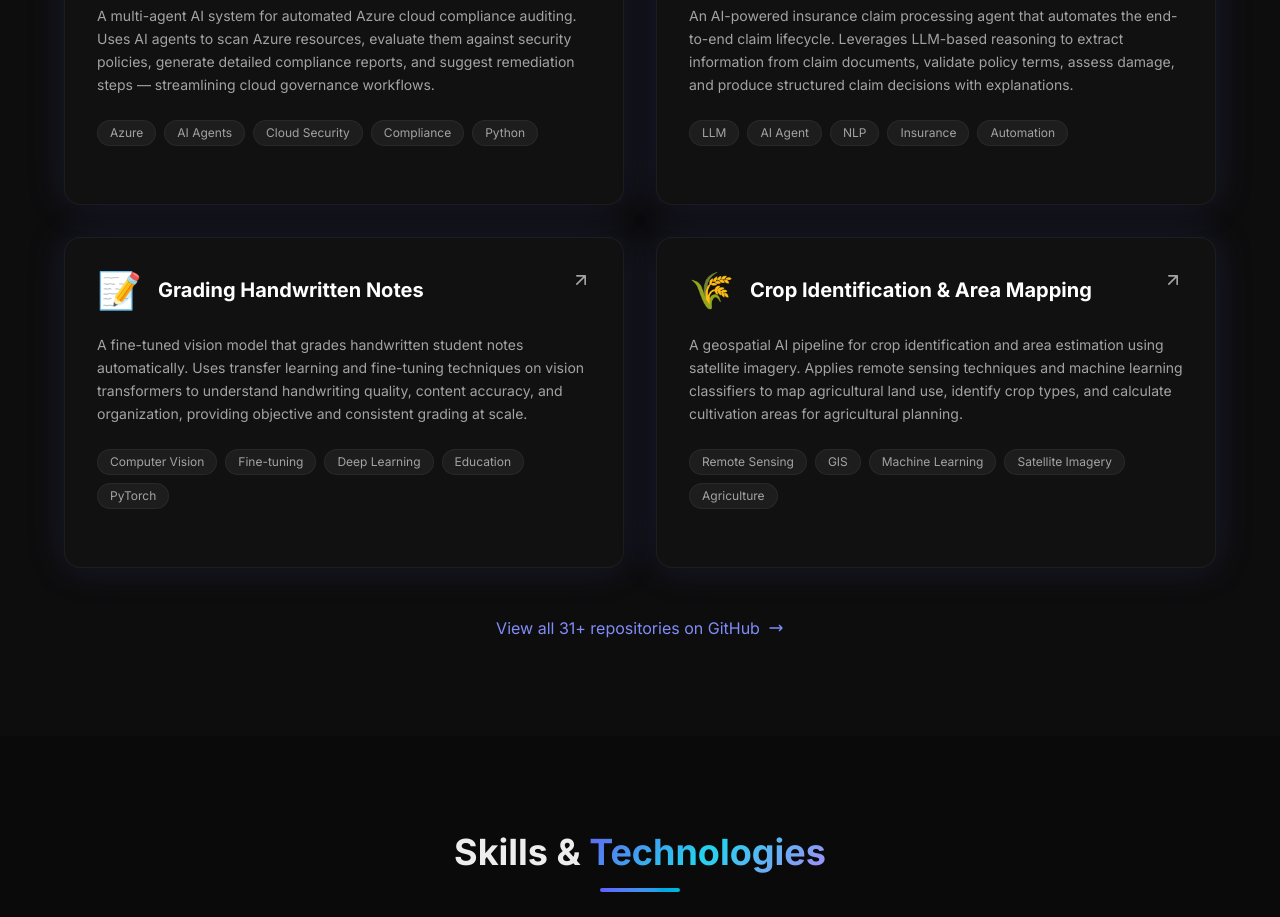
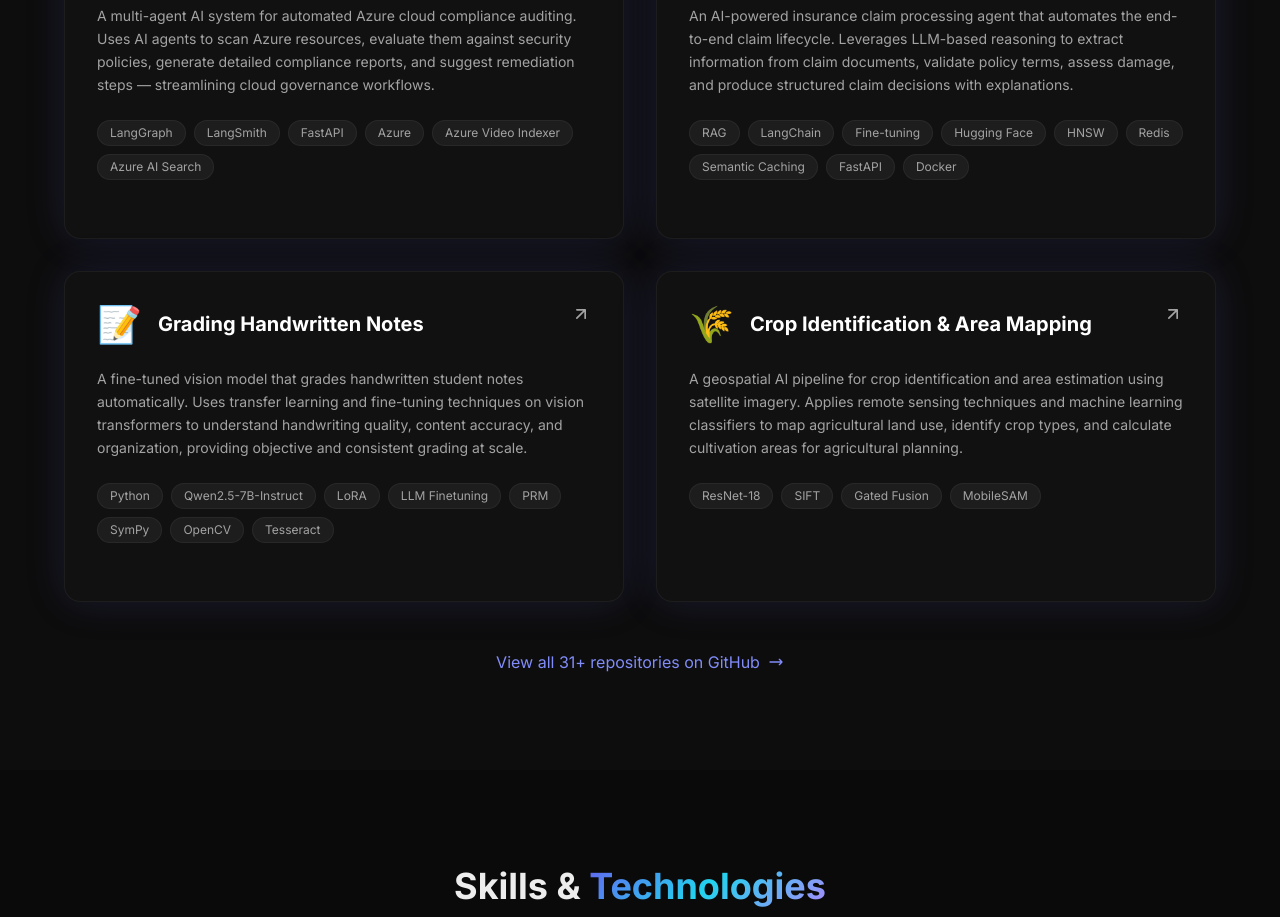
Before and after one commit to Shaurya23102/Portfolio, a Next.js app: page / in a window 1280 px wide. Shown: the part 1920-2837 px from the top of the page. Built offline with nearby package versions, Linux system fonts and the light colour scheme.

Commit message:
Update project tags in Projects.tsx
Updated project tags for multiple projects in Projects.tsx to reflect new technologies and frameworks used.

```diff
--- a/src/components/Projects.tsx
+++ b/src/components/Projects.tsx
@@ -3,7 +3,7 @@ const projects = [
     title: "Compliance Azure",
     description:
       "A multi-agent AI system for automated Azure cloud compliance auditing. Uses AI agents to scan Azure resources, evaluate them against security policies, generate detailed compliance reports, and suggest remediation steps — streamlining cloud governance workflows.",
-    tags: ["Azure", "AI Agents", "Cloud Security", "Compliance", "Python"],
+    tags: ["LangGraph", "LangSmith", "FastAPI", "Azure", "Azure Video Indexer", "Azure AI Search"],
     github: "https://github.com/Shaurya23102/compliance_azure",
     gradient: "from-blue-500 to-indigo-600",
     icon: "🛡️",
@@ -12,7 +12,7 @@ const projects = [
     title: "Insurance Claim Agent",
     description:
       "An AI-powered insurance claim processing agent that automates the end-to-end claim lifecycle. Leverages LLM-based reasoning to extract information from claim documents, validate policy terms, assess damage, and produce structured claim decisions with explanations.",
-    tags: ["LLM", "AI Agent", "NLP", "Insurance", "Automation"],
+    tags: ["RAG", "LangChain", "Fine-tuning", "Hugging Face", "HNSW", "Redis", "Semantic Caching", "FastAPI", "Docker"],
     github: "https://github.com/Shaurya23102/Insurance_claim_agent",
     gradient: "from-emerald-500 to-teal-600",
     icon: "📋",
@@ -21,13 +21,7 @@ const projects = [
     title: "Grading Handwritten Notes",
     description:
       "A fine-tuned vision model that grades handwritten student notes automatically. Uses transfer learning and fine-tuning techniques on vision transformers to understand handwriting quality, content accuracy, and organization, providing objective and consistent grading at scale.",
-    tags: [
-      "Computer Vision",
-      "Fine-tuning",
-      "Deep Learning",
-      "Education",
-      "PyTorch",
-    ],
+    tags: ["Python", "Qwen2.5-7B-Instruct", "LoRA", "LLM Finetuning", "PRM", "SymPy", "OpenCV", "Tesseract"],
     github:
       "https://github.com/Shaurya23102/Grading_Handwritten_Notes_Using_Fine-tuning",
     gradient: "from-orange-500 to-amber-600",
@@ -37,13 +31,7 @@ const projects = [
     title: "Crop Identification & Area Mapping",
     description:
       "A geospatial AI pipeline for crop identification and area estimation using satellite imagery. Applies remote sensing techniques and machine learning classifiers to map agricultural land use, identify crop types, and calculate cultivation areas for agricultural planning.",
-    tags: [
-      "Remote Sensing",
-      "GIS",
-      "Machine Learning",
-      "Satellite Imagery",
-      "Agriculture",
-    ],
+    tags: ["ResNet-18", "SIFT", "Gated Fusion", "MobileSAM"],
     github:
       "https://github.com/Shaurya23102/Crop-Identification-and-area-mapping",
     gradient: "from-green-500 to-lime-600",
```
